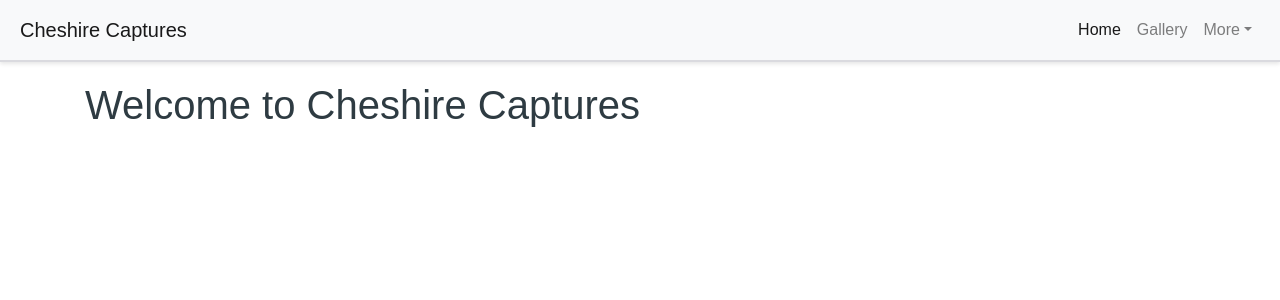
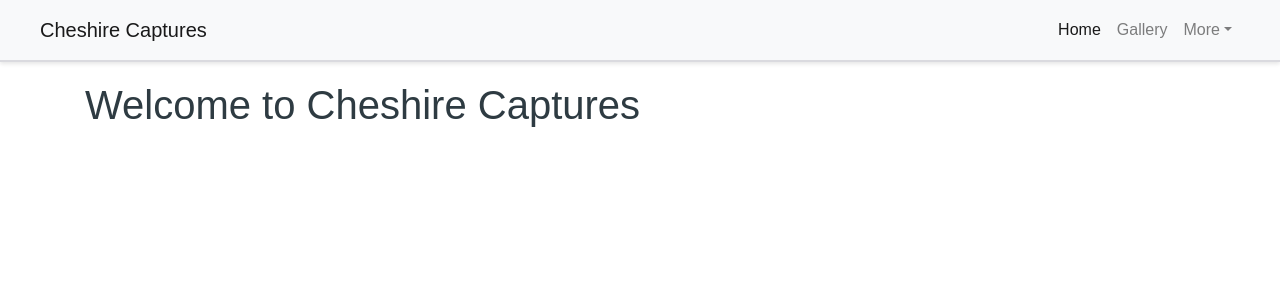
Before and after one commit to NickCMoore/cheshire-captures, a React (Create React App) app: page / in a window 1280 px wide. Shown: the top 300 px of the page. Built offline with nearby package versions, Linux system fonts and the light colour scheme.

Commit message:
style: adjust margins of navbar

```diff
--- a/src/components/NavBar.module.css
+++ b/src/components/NavBar.module.css
@@ -2,15 +2,20 @@
     background-color: #ffffff;
     border-bottom: 2px solid #dadadf;
     box-shadow: 0 2px 4px rgba(0, 0, 0, 0.1);
-    padding: 10px 20px;
+    padding: 10px 40px;
     position: fixed;
     top: 0;
     width: 100%;
     z-index: 1000;
 }
 
+.Nav {
+    margin-right: 20px;
+    margin-left: auto;
+}
+
 .NavLink {
-    padding: 5px;
+    padding: 5px 10px;
 }
 
 .Active i {
```
